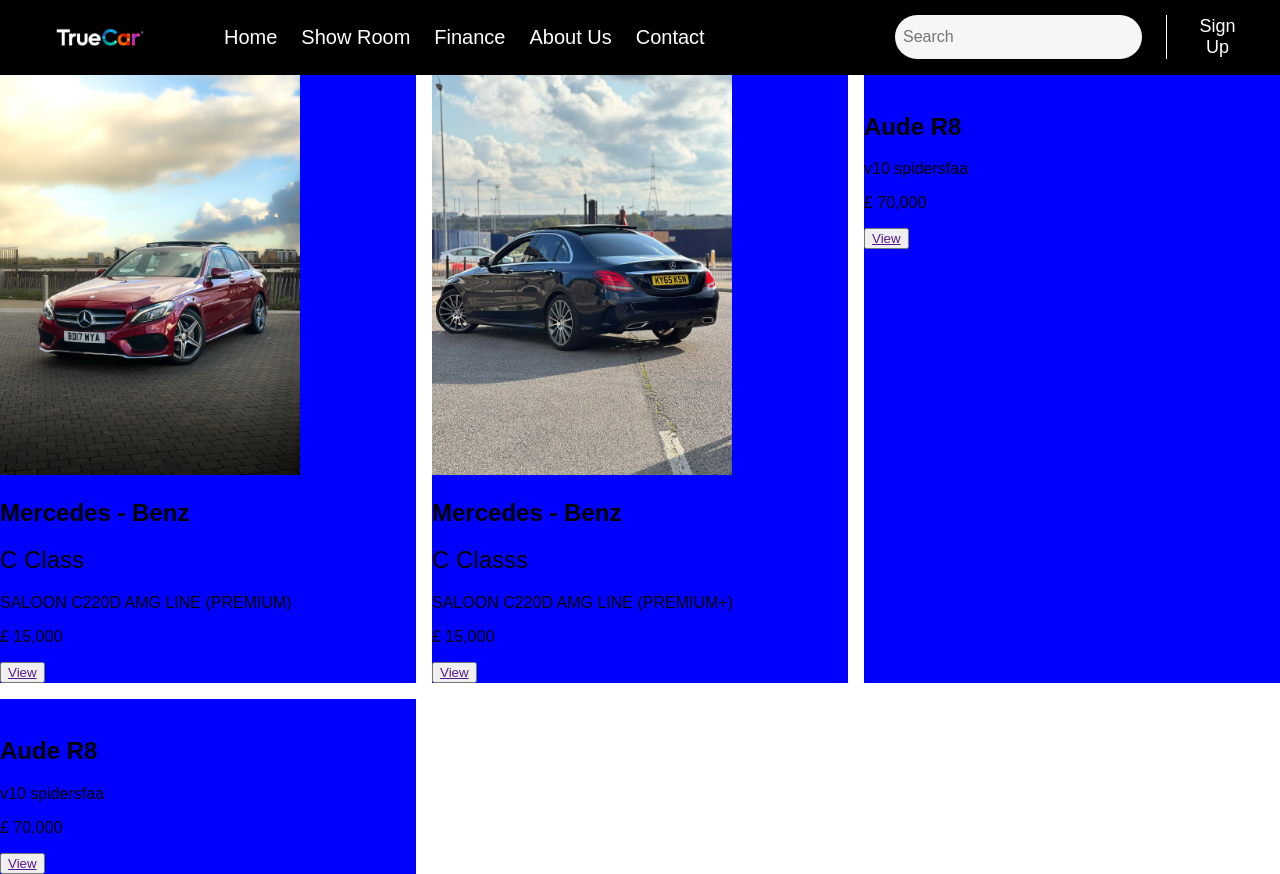
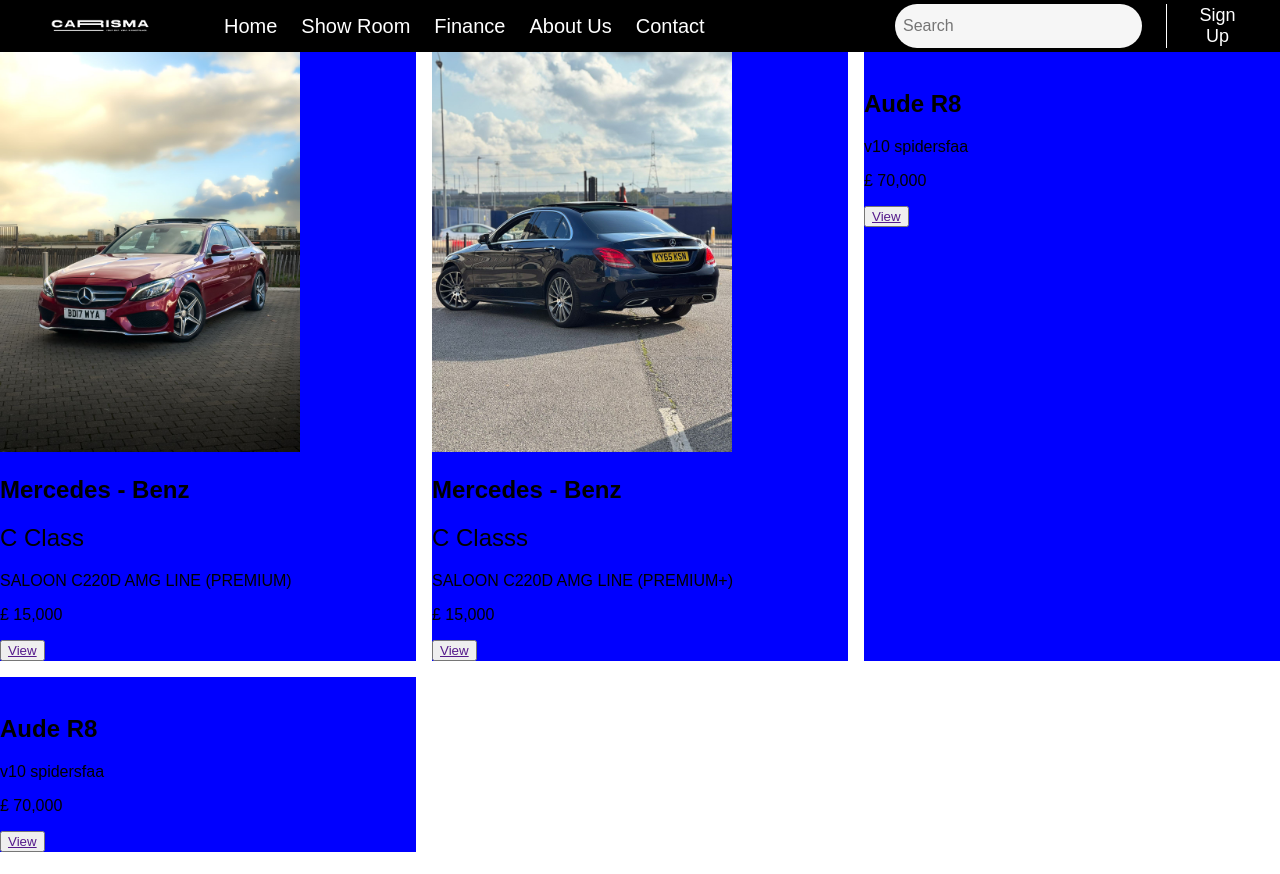
Before and after one commit to LyubomirIvanov05/Carisma, a plain HTML site: page modules.html in a window 1280 px wide. After the commit the page ends 852 px from the top, so only its background shows below. Drawn offline with Linux system fonts and the light colour scheme.

Commit message:
Changed background and logo

```diff
--- a/modules.html
+++ b/modules.html
@@ -10,7 +10,7 @@
     <main>
         <nav class="navigation">
             <ul class="navigation">
-                <img src="images/logo.jpg" alt="">
+                <img src="images/logo.png" alt="">
                 <li><a href="index.html">Home</a></li>
                 <li><a href="modules.html">Show Room</a></li>
                 <li><a href="">Finance</a></li>
@@ -23,7 +23,7 @@
                     <input type="text" placeholder="Search">
                 </div>
                 <li class="nav-divider"></li>
-                <li><button>Sign Up</button></li>
+                <li><button><a href="sign_up.html">Sign Up</a></button></li>
             </ul>
         </nav>
         <section class="cards-container">
--- a/style.css
+++ b/style.css
@@ -16,7 +16,7 @@ p,h1,h2,h3{
     display: flex;
     justify-content: space-between;
     align-items: center;
-    padding: 0.25rem 0;
+    padding: 0.75rem 0;
 }
 .navigation ul{
     display: flex;
```
Also changed, not shown: index.html (+1 -1 lines), images/background.jpg, images/logo.jpg (deleted), images/logo.png (added), 2 other files.
